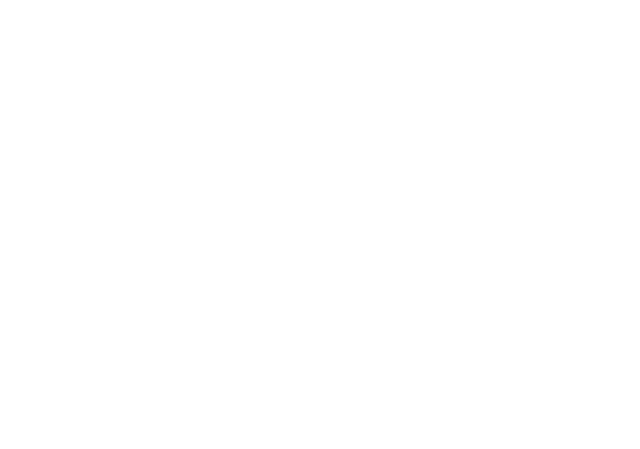
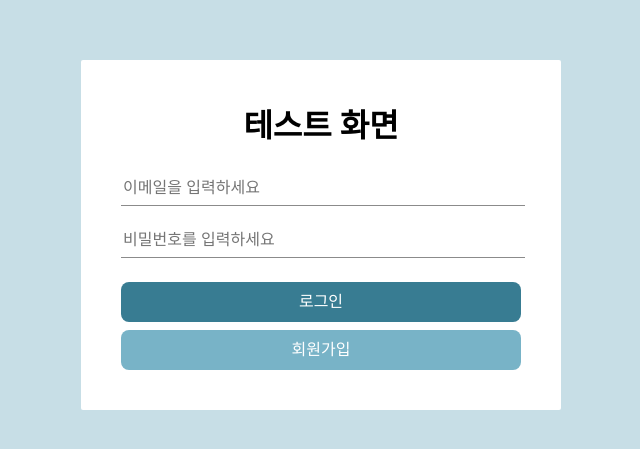
Before and after one commit to JustKode/colorfully-react, a React (Create React App) app in the folder frontend/: page /test in a window 1280 px wide. Shown: the part 165-614 px from the top of the page, without its empty margins (319-959 px from the left). Built offline with nearby package versions, Linux system fonts and the light colour scheme.

Commit message:
fix: folder structure & url change

```diff
--- a/frontend/src/App.js
+++ b/frontend/src/App.js
@@ -1,13 +1,13 @@
 import React from 'react';
 import { Route } from 'react-router-dom';
-import LonginPage from './pages/LoginPage';
-import MainPage from './pages/MainPage';
+import LonginPage from './test/pages/LoginPage';
+import MainPage from './test/pages/MainPage';
 
 function App() {
   return (
     <div>
-      <Route component={LonginPage} path="/" exact />
-      <Route component={MainPage} path="/main" />
+      <Route component={LonginPage} path="/test" exact />
+      <Route component={MainPage} path="/test/main" />
     </div>
   );
 }
--- a/frontend/src/components/LoginComponent.js
+++ b/frontend/src/test/components/LoginComponent.js
@@ -76,7 +76,7 @@ function LoginComponent() {
           <StyledInput name="email" placeholder="이메일을 입력하세요" />
           <StyledInput name="password" placeholder="비밀번호를 입력하세요" />
         </form>
-        <CustomLink to="/main">
+        <CustomLink to="/test/main">
           <LoginButton>로그인</LoginButton>
         </CustomLink>
         <RegisterButton>회원가입</RegisterButton>
```
Also changed, not shown: frontend/src/test/components/MainComponent.js (renamed from frontend/src/components/MainComponent.js), frontend/src/test/containers/LoginContainer.js (renamed from frontend/src/containers/LoginContainer.js), frontend/src/test/containers/MainContainer.js (renamed from frontend/src/containers/MainContainer.js), frontend/src/test/pages/LoginPage.js (renamed from frontend/src/pages/LoginPage.js), frontend/src/test/pages/MainPage.js (renamed from frontend/src/pages/MainPage.js), frontend/src/util/config.js (renamed from frontend/util/config.js).
